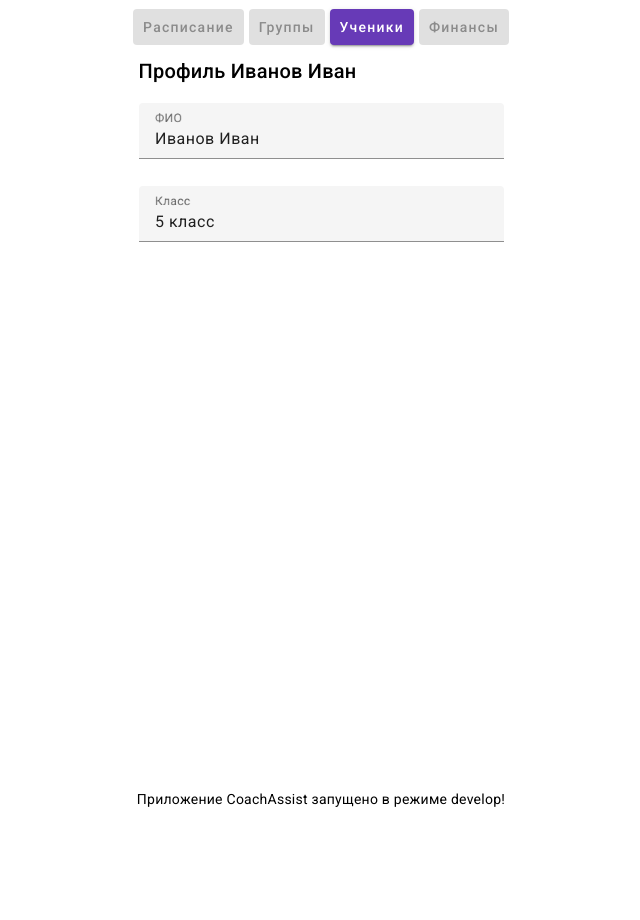
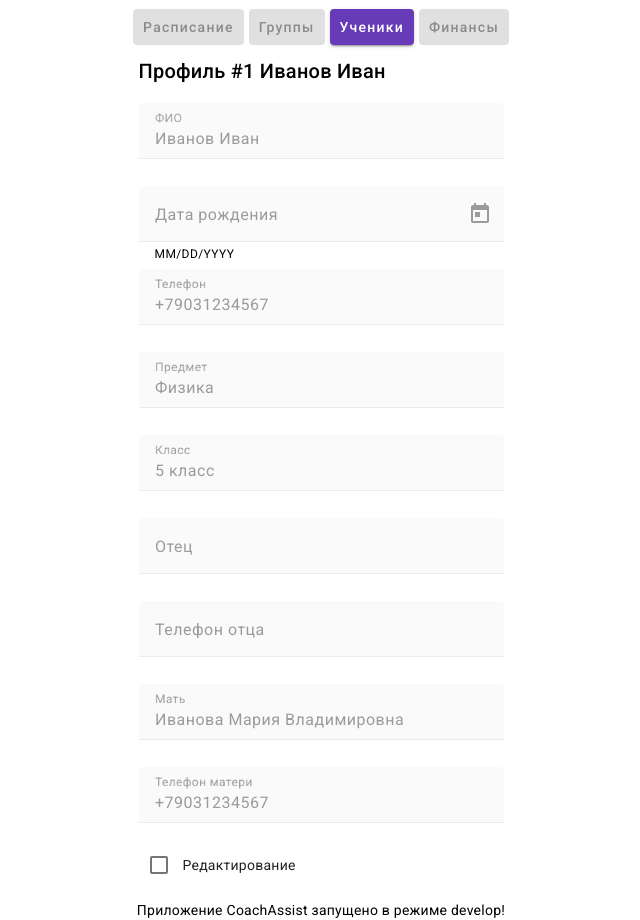
Before and after one commit to Mozgoed/CoachAssist, an Angular app in the folder CoachAssist/: page /students/1 in a window 1280 px wide. Shown: the whole page, without its empty margins (319-959 px from the left). Before the commit the page ends 814 px from the top, so only its background shows below. Built offline with nearby package versions, Linux system fonts and the light colour scheme.

Commit message:
Наполнение страницы Student по спецификации + отключение редактирования

```diff
--- a/CoachAssist/src/app/pages/student/student.component.html
+++ b/CoachAssist/src/app/pages/student/student.component.html
@@ -1,17 +1,56 @@
-<h2 *ngIf="student$ | async as student; else loading">Профиль {{ student.name }}</h2>
+<h2 *ngIf="student$ | async as student; else loading">Профиль #{{student.id}} {{ student.name }}</h2>
 
 <div *ngIf="student$ | async as student">
   <form class="ProfileWrapper">
     <mat-form-field class="full-width">
       <mat-label>ФИО</mat-label>
-      <input matInput value="{{student.name}}">
+      <input matInput value="{{student.name}}" [disabled]="isDisabled">
+    </mat-form-field>
+
+    <mat-form-field class="full-width">
+      <mat-label>Дата рождения</mat-label>
+      <input matInput [matDatepicker]="picker" [disabled]="isDisabled">
+      <mat-hint>MM/DD/YYYY</mat-hint>
+      <mat-datepicker-toggle matIconSuffix [for]="picker"></mat-datepicker-toggle>
+      <mat-datepicker #picker></mat-datepicker>
+    </mat-form-field>
+
+    <mat-form-field class="full-width">
+      <mat-label>Телефон</mat-label>
+      <input type="tel" matInput placeholder="+7-903-123-4567" value="{{student.phone}}" [disabled]="isDisabled">
+    </mat-form-field>
+
+    <mat-form-field class="full-width" *ngIf="student.date">
+      <mat-label>Предмет</mat-label>
+      <input matInput value="{{student.subject}}" [disabled]="isDisabled">
     </mat-form-field>
 
     <mat-form-field class="full-width">
       <mat-label>Класс</mat-label>
-      <input matInput value="{{student.grade}}">
+      <input matInput value="{{student.grade}}" [disabled]="isDisabled">
+    </mat-form-field>
+
+    <mat-form-field class="full-width" *ngIf="student.date">
+      <mat-label>Отец</mat-label>
+      <input matInput value="{{student.father}}" [disabled]="isDisabled">
+    </mat-form-field>
+
+    <mat-form-field class="full-width">
+      <mat-label>Телефон отца</mat-label>
+      <input type="tel" matInput placeholder="+7-903-123-4567" value="{{student.fatherPhone}}" [disabled]="isDisabled">
+    </mat-form-field>
+
+    <mat-form-field class="full-width" *ngIf="student.date">
+      <mat-label>Мать</mat-label>
+      <input matInput value="{{student.mother}}" [disabled]="isDisabled">
+    </mat-form-field>
+
+    <mat-form-field class="full-width">
+      <mat-label>Телефон матери</mat-label>
+      <input type="tel" matInput placeholder="+7-903-123-4567" value="{{student.motherPhone}}" [disabled]="isDisabled">
     </mat-form-field>
   </form>
+  <mat-checkbox class="full-width" [checked]="!isDisabled" (change)="toggleDisabled()">Редактирование</mat-checkbox>
 </div>
 
 <ng-template #loading>
--- a/CoachAssist/src/app/pages/student/student.component.ts
+++ b/CoachAssist/src/app/pages/student/student.component.ts
@@ -8,6 +8,9 @@ import {AsyncPipe, CommonModule} from "@angular/common";
 import {MatFormFieldModule} from "@angular/material/form-field";
 import {MatInputModule} from "@angular/material/input";
 import {MatSelectModule} from "@angular/material/select";
+import {MatNativeDateModule} from '@angular/material/core';
+import {MatDatepickerModule} from '@angular/material/datepicker';
+import {MatCheckboxModule} from "@angular/material/checkbox";
 
 @Component({
   selector: 'app-student',
@@ -21,10 +24,14 @@ import {MatSelectModule} from "@angular/material/select";
     MatFormFieldModule,
     MatInputModule,
     MatSelectModule,
+    MatDatepickerModule,
+    MatNativeDateModule,
+    MatCheckboxModule,
   ]
 })
 export class StudentComponent implements OnInit {
-  public student$: Observable<IStudent | undefined> = of(undefined);
+  student$: Observable<IStudent | undefined> = of(undefined);
+  isDisabled = true;
 
   constructor(
     private api: ApiService,
@@ -37,4 +44,8 @@ export class StudentComponent implements OnInit {
       switchMap(id => this.api.getStudentById$(Number(id)))
     );
   }
+
+  toggleDisabled() {
+    this.isDisabled = !this.isDisabled;
+  }
 }
--- a/CoachAssist/src/app/pages/students/students.component.html
+++ b/CoachAssist/src/app/pages/students/students.component.html
@@ -2,7 +2,7 @@
   <mat-card *ngFor="let student of students">
     <mat-card-header>
       <mat-card-title>{{ student.name }}</mat-card-title>
-      <mat-card-subtitle>5 класс</mat-card-subtitle>
+      <mat-card-subtitle>{{ student.grade }}, {{ student.subject }}</mat-card-subtitle>
     </mat-card-header>
     <mat-card-content>
       <p>{{ student.info }}</p>
--- a/CoachAssist/src/app/services/api.service.ts
+++ b/CoachAssist/src/app/services/api.service.ts
@@ -8,31 +8,56 @@ const mockStudents: IStudent[] = [
   {
     "id": 1,
     "name": "Иванов Иван",
+    "date": "01.03.2007",
+    "phone": "+79031234567",
+    "subject": "Физика",
     "grade": "5 класс",
+    "mother": "Иванова Мария Владимировна",
+    "motherPhone": "+79031234567",
     "info": "Надо потренировать 1 закон Ньютона"
   },
   {
     "id": 2,
     "name": "Петрова Мария",
+    "date": "01.03.2007",
+    "phone": "+79031234567",
+    "subject": "Физика",
     "grade": "6 класс",
+    "mother": "Иванова Мария Владимировна",
+    "motherPhone": "+79031234567",
     "info": "Улучшить знания по математике"
   },
   {
     "id": 3,
     "name": "Сидоров Алексей",
-    "grade": "7 класс",
+    "date": "01.03.2007",
+    "phone": "+79031234567",
+    "subject": "Физика",
+    "grade": "5 класс",
+    "mother": "Иванова Мария Владимировна",
+    "motherPhone": "+79031234567",
     "info": "Работа над произношением в английском языке"
   },
   {
     "id": 4,
     "name": "Кузнецова Анна",
+    "date": "01.03.2007",
+    "phone": "+79031234567",
+    "subject": "Физика",
     "grade": "5 класс",
+    "mother": "Иванова Мария Владимировна",
+    "motherPhone": "+79031234567",
     "info": "Улучшить навыки письма"
   },
   {
     "id": 5,
     "name": "Васильев Дмитрий",
-    "grade": "6 класс",
+    "date": "01.03.2007",
+    "phone": "+79031234567",
+    "subject": "Физика",
+    "grade": "5 класс",
+    "mother": "Иванова Мария Владимировна",
+    "motherPhone": "+79031234567",
     "info": "Подтянуть знания по истории"
   }
 ];
--- a/CoachAssist/src/assets/mocks/students.json
+++ b/CoachAssist/src/assets/mocks/students.json
@@ -2,31 +2,56 @@
   {
     "id": 1,
     "name": "Иванов Иван",
+    "date": "01.03.2007",
+    "phone": "+79031234567",
+    "subject": "Физика",
     "grade": "5 класс",
+    "mother": "Иванова Мария Владимировна",
+    "motherPhone": "+79031234567",
     "info": "Надо потренировать 1 закон Ньютона"
   },
   {
     "id": 2,
     "name": "Петрова Мария",
+    "date": "01.03.2007",
+    "phone": "+79031234567",
+    "subject": "Физика",
     "grade": "6 класс",
+    "mother": "Иванова Мария Владимировна",
+    "motherPhone": "+79031234567",
     "info": "Улучшить знания по математике"
   },
   {
     "id": 3,
     "name": "Сидоров Алексей",
-    "grade": "7 класс",
+    "date": "01.03.2007",
+    "phone": "+79031234567",
+    "subject": "Физика",
+    "grade": "5 класс",
+    "mother": "Иванова Мария Владимировна",
+    "motherPhone": "+79031234567",
     "info": "Работа над произношением в английском языке"
   },
   {
     "id": 4,
     "name": "Кузнецова Анна",
+    "date": "01.03.2007",
+    "phone": "+79031234567",
+    "subject": "Физика",
     "grade": "5 класс",
+    "mother": "Иванова Мария Владимировна",
+    "motherPhone": "+79031234567",
     "info": "Улучшить навыки письма"
   },
   {
     "id": 5,
     "name": "Васильев Дмитрий",
-    "grade": "6 класс",
+    "date": "01.03.2007",
+    "phone": "+79031234567",
+    "subject": "Физика",
+    "grade": "5 класс",
+    "mother": "Иванова Мария Владимировна",
+    "motherPhone": "+79031234567",
     "info": "Подтянуть знания по истории"
   }
 ]
```
Also changed, not shown: CoachAssist/src/app/interfaces/student.ts (+8 -1 lines).
